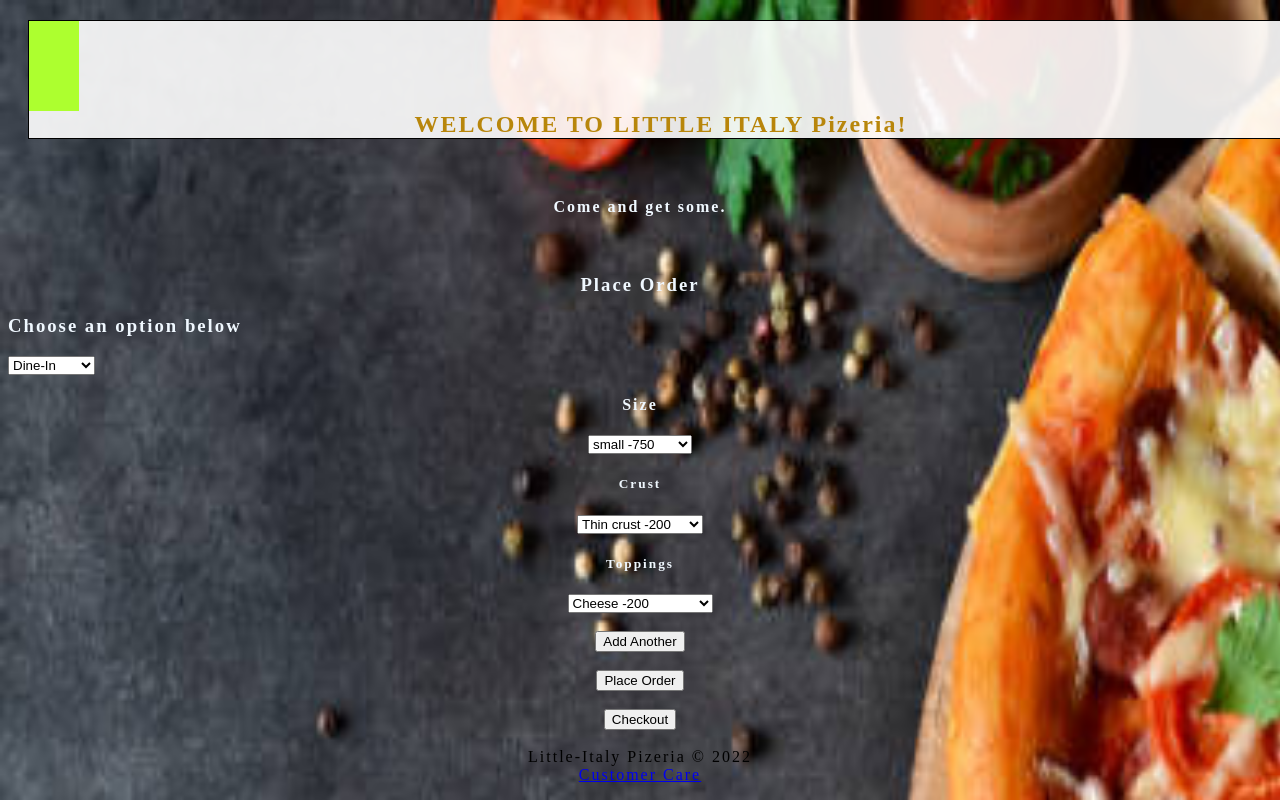
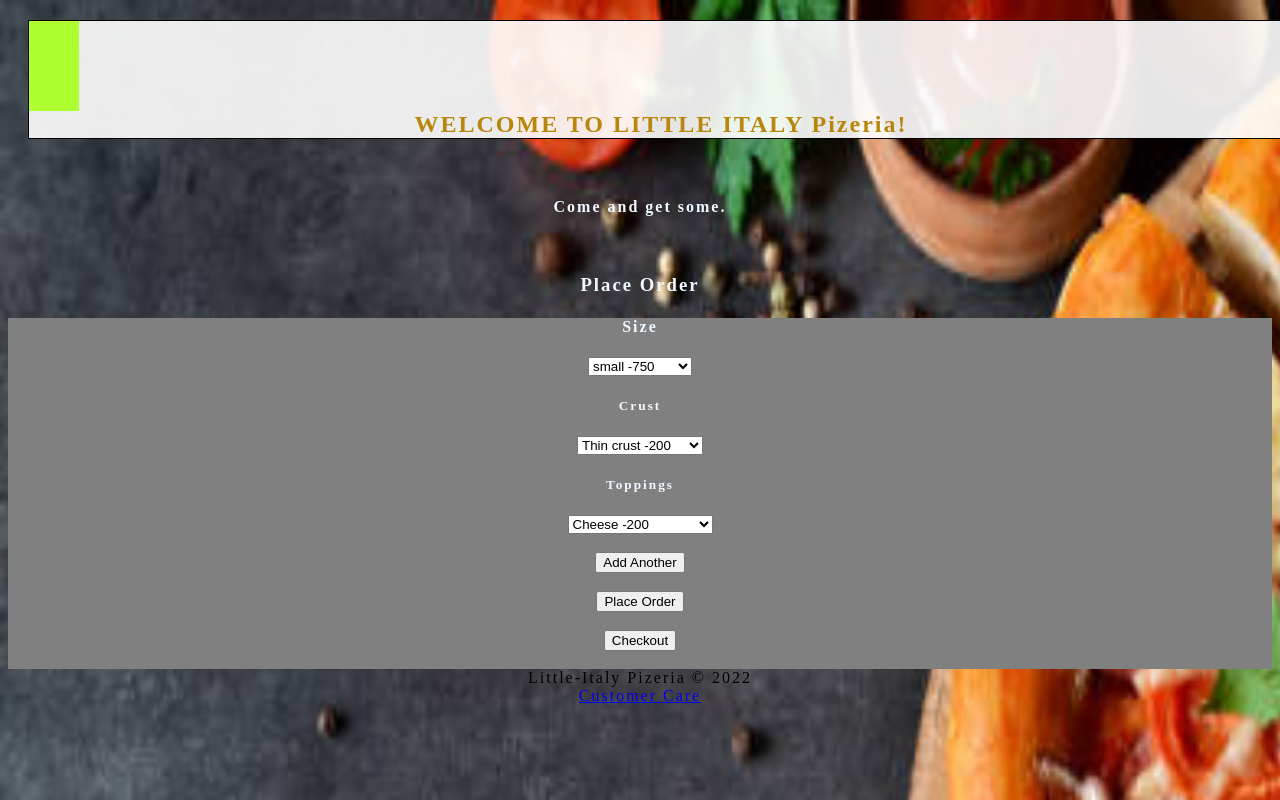
Before and after one commit to Janani-Ngii/Little-Italy, a plain HTML site: page index.html in a window 1280 px wide. Drawn offline with nearby package versions, Linux system fonts and the light colour scheme; a web font is replaced by a local one.

Commit message:
adding background color

```diff
--- a/css/styles.css
+++ b/css/styles.css
@@ -36,3 +36,8 @@
          font-family: 'Baloo Tammudu';
          color:aliceblue;
      }
+
+     .rect{
+       background-color: gray;
+
+     }
--- a/index.html
+++ b/index.html
@@ -2,7 +2,7 @@
 <html>
     <head>
         <title>
-            Pizza place
+            LIttle Italy
         </title>
         <meta charset="UTF-8">
         <meta name="description" content="this webpage helps you order delicious pizzas">
@@ -22,34 +22,8 @@
                 <h3><center>Place Order</center></h3>
             </section>
             <section>
-                <!-- <div id=delivery>
-                    <form action ="pizzas.php" method="post">
-                    <h4>Delivery</h4>
 
-                    <input type="radio" name="radio">Delivery<br>
-                    <input type ="radio" name="radio">Pickup
-                </div> -->
-                <div class="Mode">
-                    <h3>Choose an option below</h3>
-                    <select>
-                        <option value="Dine-In">
-                            Dine-In
-                        </option>
-                        <option value="delivery">
-                            Delivery
-                        </option>
-                        <option value="take-away">
-                            Take-Away
-                        </option>
-
-                    </select>
-
-
-
-                </div>
-
-
-
+             <div class="rect">
                 <div class="Size">
                     <h4>Size</h4>
                     <select>
@@ -124,6 +98,13 @@
                     <a href="janongii012@gmail.com">Customer Care</a>
                 </center>
             </footer>
+
+            </div>
+
+
+
+
+
         </main>
 
         <script src="https://cdnjs.cloudflare.com/ajax/libs/jquery/3.6.0/jquery.min.js"></script>
```
